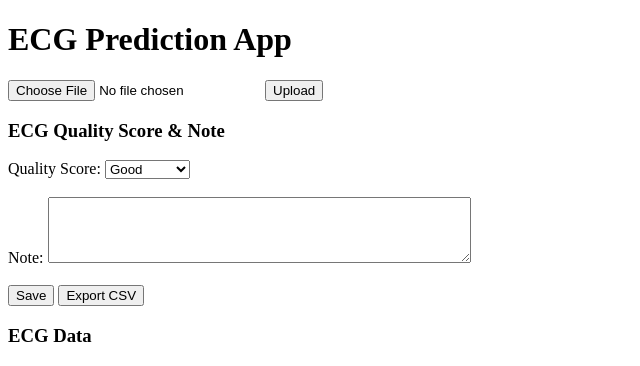
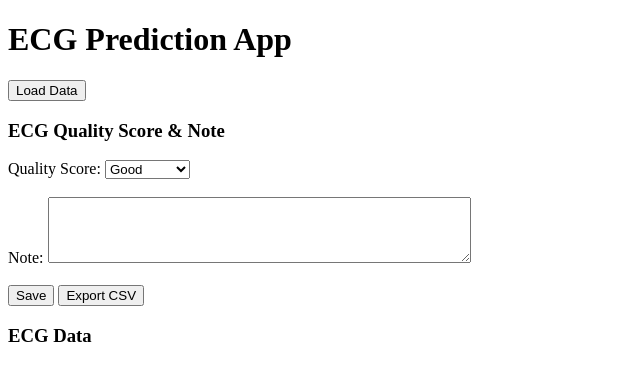
Before and after one commit to James-Brundage/ECG_Viewer, a Flask app: page / in a window 1280 px wide. Shown: the top 366 px of the page, without its empty margins (0-640 px from the left). Run offline with Flask 3, Linux system fonts and the light colour scheme; some libraries are stand-ins or nearby versions.

Commit message:
get rid of uploading

```diff
--- a/app.py
+++ b/app.py
@@ -5,13 +5,17 @@ from flask import Flask, render_template, request, jsonify, send_file
 import pandas as pd
 import plotly.express as px
 import matplotlib.pyplot as plt
+import matplotlib.colors as mcolors
 import os
 import numpy as np
+
+target_file = 'Sample_Data.csv'
 
 app = Flask(__name__, static_folder='static')
 UPLOAD_FOLDER = 'uploads'
 os.makedirs(UPLOAD_FOLDER, exist_ok=True)
 app.config['UPLOAD_FOLDER'] = UPLOAD_FOLDER
+app.config['TARGET_FILE'] = target_file
 
 # Route for the homepage
 @app.route('/')
@@ -21,24 +25,26 @@ def index():
 # Route to handle file upload
 @app.route('/upload', methods=['POST'])
 def upload_file():
-    if 'file' not in request.files:
-        return jsonify({'error': 'No file uploaded'}), 400
+    # if 'file' not in request.files:
+    #     return jsonify({'error': 'No file uploaded'}), 400
 
-    file = request.files['file']
-    if file.filename == '':
-        return jsonify({'error': 'No selected file'}), 400
+    # file = request.files['file']
+    # if file.filename == '':
+    #     return jsonify({'error': 'No selected file'}), 400
 
-    filepath = os.path.join(app.config['UPLOAD_FOLDER'], file.filename)
-    file.save(filepath)
+    filepath = os.path.join(app.config['UPLOAD_FOLDER'], app.config['TARGET_FILE'])
+    # file.save(filepath)
 
-    df = pd.read_csv(filepath)
+    print('Running...')
+    df = pd.read_csv(app.config['TARGET_FILE'])
+    print(df.head())
 
     df['Quality_Score']= 'No Quality'
     df['Note'] = 'No Note'
     df['original_index'] = df.index
 
     df.to_csv(filepath, index=False)
-    return jsonify({'columns': list(df.columns)})
+    return jsonify({'columns': list(df.columns), 'filename':app.config['TARGET_FILE']})
 
 # Route to generate scatterplot
 @app.route('/scatterplot', methods=['POST'])
@@ -53,27 +59,65 @@ def scatterplot():
 
     # Map unique categories to discrete colors
 
-    custom_colors = {
-        'No Quality': 'black',
-        'Good': 'green',
-        'Bad': 'red',
-    }
+    # Check if the color_col is continuous (numeric)
+    # Check if color_col is continuous or categorical
+    if np.issubdtype(df[color_col].dtype, np.number):  # Continuous
+        # Normalize the values for the color scale
+        colorscale = 'Viridis'  # Choose a Plotly colorscale
 
-    # Assign colors based on the custom color map
-    df['color'] = df[color_col].map(custom_colors)
+        scatter_data = {
+            'x': df[x_col].tolist(),
+            'y': df[y_col].tolist(),
+            'mode': 'markers',
+            'marker': {
+                'size': 10,
+                'color': df[color_col].tolist(),  # Pass the continuous column
+                'colorscale': colorscale,  # Set the Plotly colorscale
+                'colorbar': {
+                    'title': 'Color Scale',  # Title for the colorbar
+                    'titleside': 'right'
+                }
+            },
+            'type': 'scatter'
+        }
 
+    else:
+        if color_col == 'Quality_Score':
+            custom_colors = {
+                'No Quality': 'black',
+                'Good': 'green',
+                'Bad': 'red',
+            }
+            # Assign colors based on the custom color map
+            df['color'] = df[color_col].map(custom_colors)
 
-    scatter_data = {
-    "x": df[x_col].tolist(),
-    "y": df[y_col].tolist(),
-    "customdata": df['original_index'].tolist(),  # Pass the original indices
-    "mode": "markers",
-    "type": "scatter",
-    "marker": {"color": df['color'].tolist(),
-                "size":10},
-    'text': df['Sex'].tolist(),  # Custom column for hover text
-    'hoverinfo': 'x+y+text+customdata'  # Display x, y, and the custom text
-    }
+        else:
+            # Flexible handling for other categorical variables
+            unique_categories = df[color_col].dropna().unique()  # Get unique categories
+            default_palette = plt.cm.tab10.colors  # Use a default color palette (Matplotlib Tab10)
+
+            # Dynamically assign hex colors for the unique categories
+            category_colors = {
+                category: mcolors.rgb2hex(default_palette[i % len(default_palette)])
+                for i, category in enumerate(unique_categories)
+            }
+
+            # Map colors to the DataFrame
+            df['color'] = df[color_col].map(category_colors)
+
+        # Print resulting color mapping for verification
+        # print(df[[color_col, 'color']].drop_duplicates())
+        scatter_data = {
+        "x": df[x_col].tolist(),
+        "y": df[y_col].tolist(),
+        "customdata": df['original_index'].tolist(),  # Pass the original indices
+        "mode": "markers",
+        "type": "scatter",
+        "marker": {"color": df['color'].tolist(),
+                    "size":10},
+        'text': df['Sex'].tolist(),  # Custom column for hover text
+        'hoverinfo': 'x+y+text+customdata'  # Display x, y, and the custom text
+        }
 
     scatter_layout = {
         "title": "Scatterplot",
--- a/templates/index.html
+++ b/templates/index.html
@@ -11,8 +11,8 @@
 
     <!-- File Upload Form -->
     <form id="uploadForm">
-        <input type="file" name="file" id="fileInput" required>
-        <button type="submit">Upload</button>
+        <!-- <input type="file" name="file" id="fileInput" required> -->
+        <button type="submit">Load Data</button>
     </form>
 
     <!-- Column Selector for Scatterplot -->
@@ -63,7 +63,7 @@
 
 
     <script>
-        const uploadForm = document.getElementById('uploadForm');
+        // const uploadForm = document.getElementById('uploadForm');
         const columnSelector = document.getElementById('columnSelector');
         const scatterplot = document.getElementById('scatterplot');
         const ecgPlot = document.getElementById('ecgPlot');
@@ -76,14 +76,14 @@
         // Handle file upload
         uploadForm.addEventListener('submit', async (e) => {
             e.preventDefault();
-            const formData = new FormData(uploadForm);
+            // const formData = new FormData(uploadForm);
             const response = await fetch('/upload', {
-                method: 'POST',
-                body: formData
+                method: 'POST'
+                // body: formData
             });
             const data = await response.json();
             if (response.ok) {
-                uploadedFilename = formData.get('file').name;
+                uploadedFilename = data.filename;
                 const xColumn = document.getElementById('xColumn');
                 const yColumn = document.getElementById('yColumn');
                 const colorColumn = document.getElementById('colorColumn');
```
